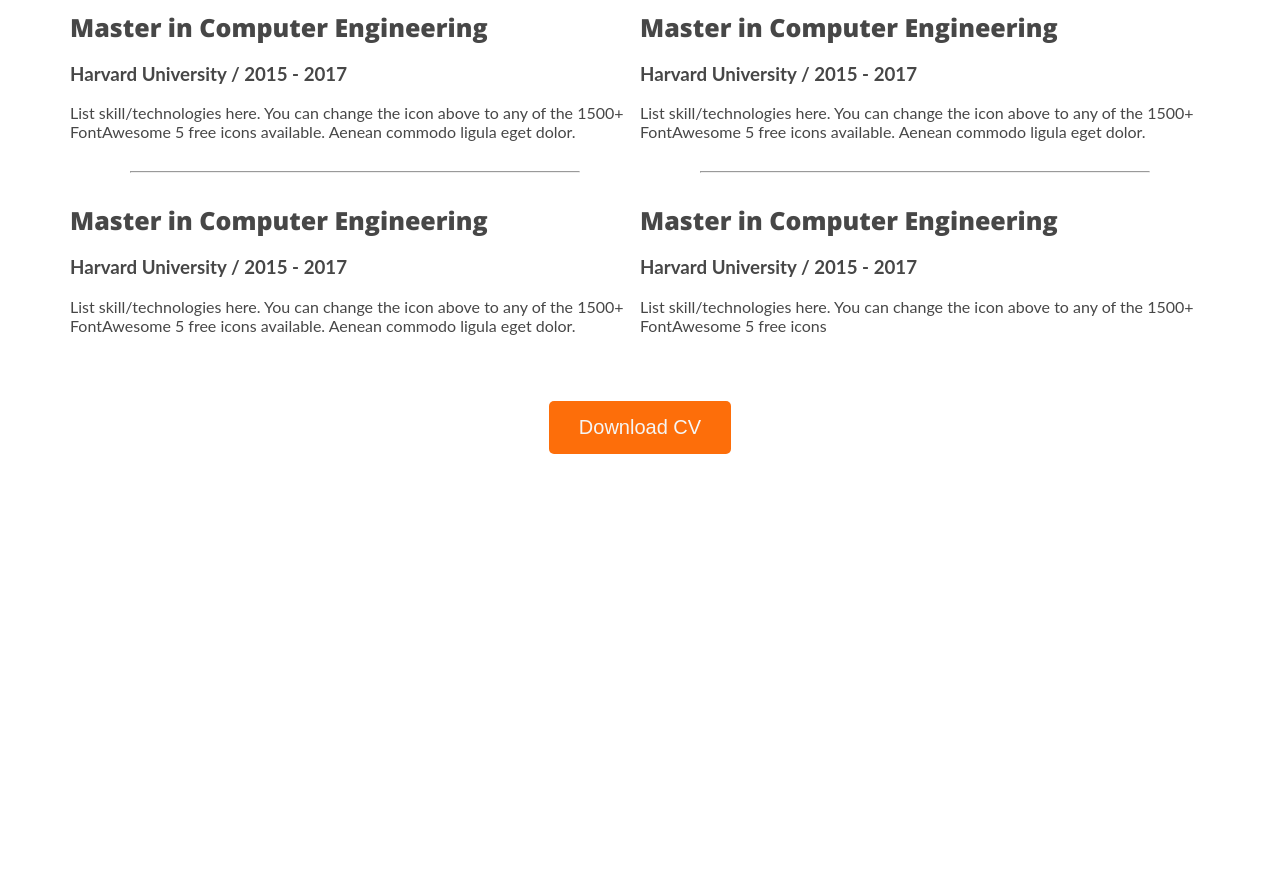
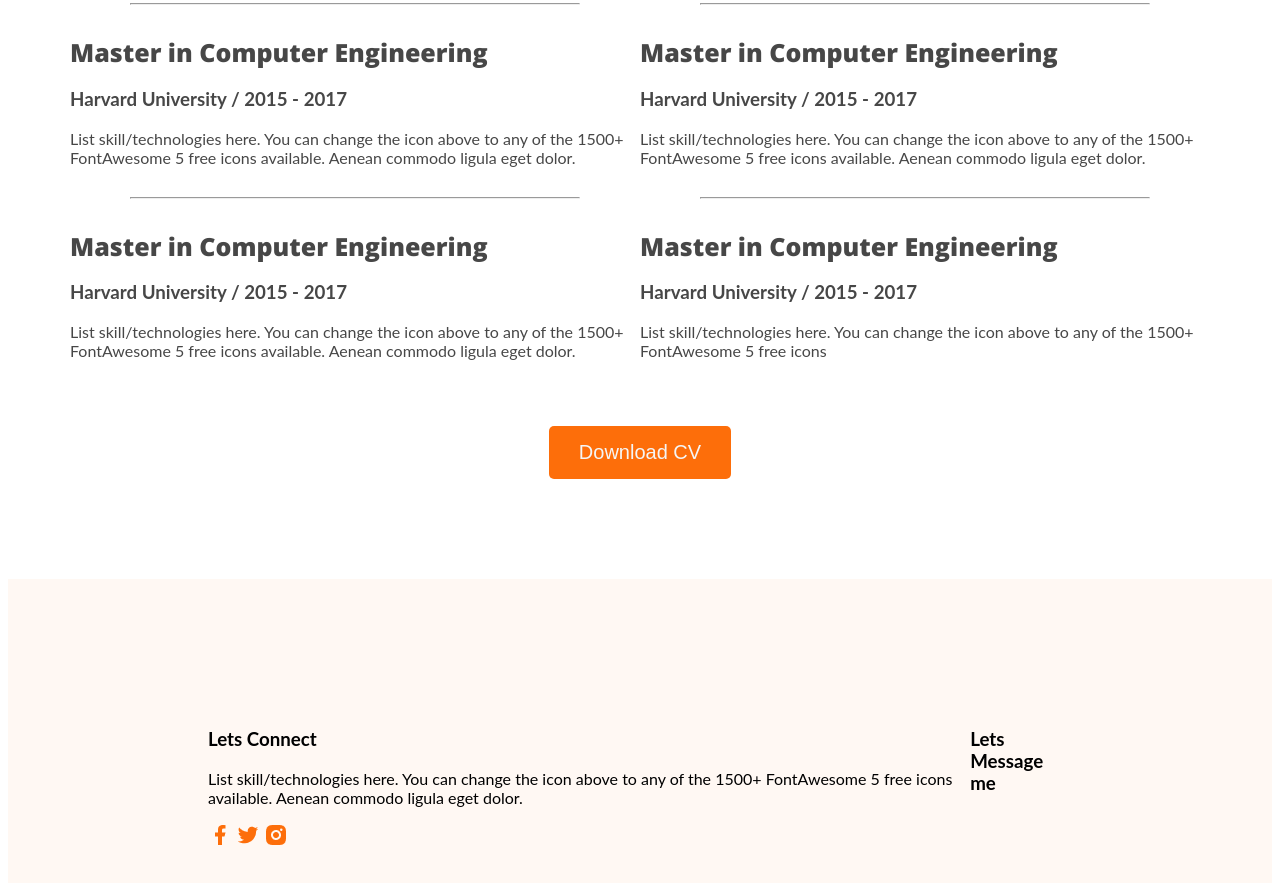
Before and after one commit to Avijit648/webdeveloper-repo, a plain HTML site: page index.html in a window 1280 px wide. Shown: the part 2372-3255 px from the top of the page. Before the commit the page ends 2834 px from the top, so only its background shows below. Drawn offline with nearby package versions, Linux system fonts and the light colour scheme.

Commit message:
added footer

```diff
--- a/index.html
+++ b/index.html
@@ -146,7 +146,19 @@
           </div>
     </main>
     <footer>
-
+          <div class="footer-column">
+            <h3 class="section-title">Lets Connect</h3>
+            <p class="section-description">List skill/technologies here. You can change the icon above
+              to any of the 1500+ FontAwesome 5 free icons available. Aenean commodo ligula eget dolor.</p>
+              <div class="social-links">
+                <a href=""><img src="images/icons/facebook.png" alt=""></a>
+                <a href=""><img src="images/icons/twitter.png" alt=""></a>
+                <a href=""><img src="images/icons/insta.png" alt=""></a>
+              </div>
+          </div>
+          <div class="footer-column">
+            <h3 class="section-title">Lets Message me</h3>
+          </div>
     </footer>
 </body>
 </html>
--- a/styles/portfolio.css
+++ b/styles/portfolio.css
@@ -146,6 +146,7 @@ font-weight: 700;
 }
 .section{
     text-align: center;
+    font-size: 30px;
 }
 .resume-item-title{
     color: #474747;
@@ -165,3 +166,9 @@ font-weight: 700;
     text-align: center;
     margin-top: 50px;
 }
+footer{
+    display: flex;
+    background-color: #FFF8F3;
+    padding: 130px 200px;
+    margin-top: 100px;
+}
```
